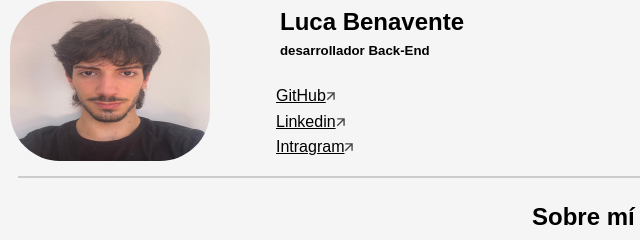
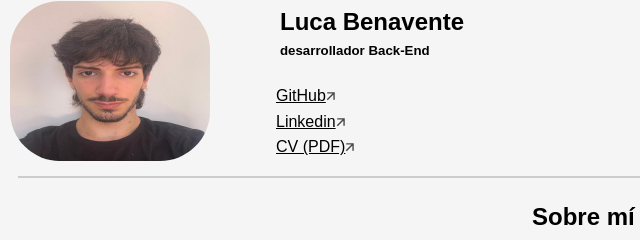
Before and after one commit to VeronicaARG/PortafolioIndex, a plain HTML site: page index.html in a window 1280 px wide. Shown: the part 134-374 px from the top of the page, 44-684 px from the left. Drawn offline with Linux system fonts and the light colour scheme.

Commit message:
Update 2/2

```diff
--- a/index.html
+++ b/index.html
@@ -32,7 +32,7 @@
         <ul class="redes">
             <li class="redes__img"><a href="https://github.com/VeronicaARG" target="_blank"><u class="textoredes">GitHub</u><img src="assets/arrow.png" alt="Flecha"></a></li>
             <li class="redes__img"><a href="https://www.linkedin.com/in/luca-benavente-4592ab239/" target="_blank"><u class="textoredes">Linkedin</u><img src="assets/arrow.png" alt="Flecha"></a></li>
-            <li class="redes__img"><a href="https://www.instagram.com/luca_benna/" target="_blank"><u class="textoredes">Intragram</u><img src="assets/arrow.png" alt="Flecha"></a></li>
+            <li class="redes__img"><a href="docs/CV.pdf" target="_blank"><u class="textoredes">CV (PDF)</u><img src="assets/arrow.png" alt="Flecha"></a></li>
         </ul>
     </section>
 
```
Also changed, not shown: 1 other file.
